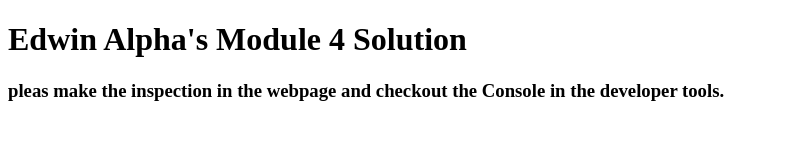
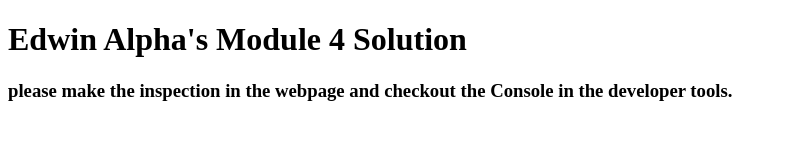
Before and after one commit to EDWIN342266/Edwin.github.io, a plain HTML site: page module 4solution/index.html in a window 1280 px wide. Shown: the whole page, without its empty margins (0-787 px from the left). Drawn offline with Linux system fonts and the light colour scheme.

Commit message:
Update index.html

```diff
--- a/module 4solution/index.html
+++ b/module 4solution/index.html
@@ -12,6 +12,6 @@
 </head>
 <body>
   <h1>Edwin Alpha's Module 4 Solution</h1>
-  <h3> pleas make the inspection in the webpage and checkout the Console in the developer tools. </h3>
+  <h3> please make the inspection in the webpage and checkout the Console in the developer tools. </h3>
 </body>
 </html>
```
